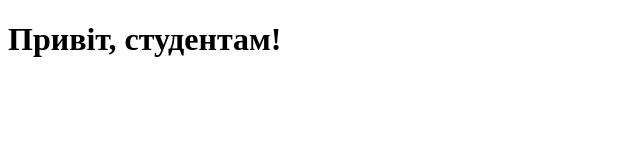
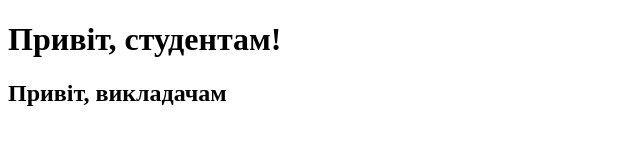
Before and after one commit to OlegDell/oleg_pakosh_CURSOR, a plain HTML site: page index.html in a window 1280 px wide. Shown: the whole page, without its empty margins (0-640 px from the left). Drawn offline with Linux system fonts and the light colour scheme.

Commit message:
add hello teachers

```diff
--- a/index.html
+++ b/index.html
@@ -10,6 +10,7 @@
    <body>
 
           <h1>Привіт, студентам!</h1>
+	  <h2>Привіт, викладачам</h2>
 
 
 
```
